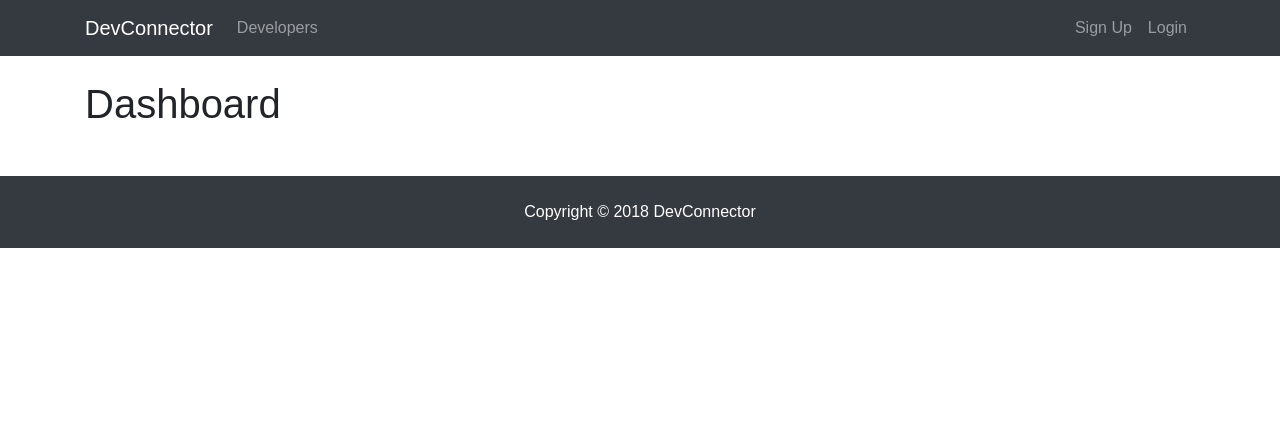
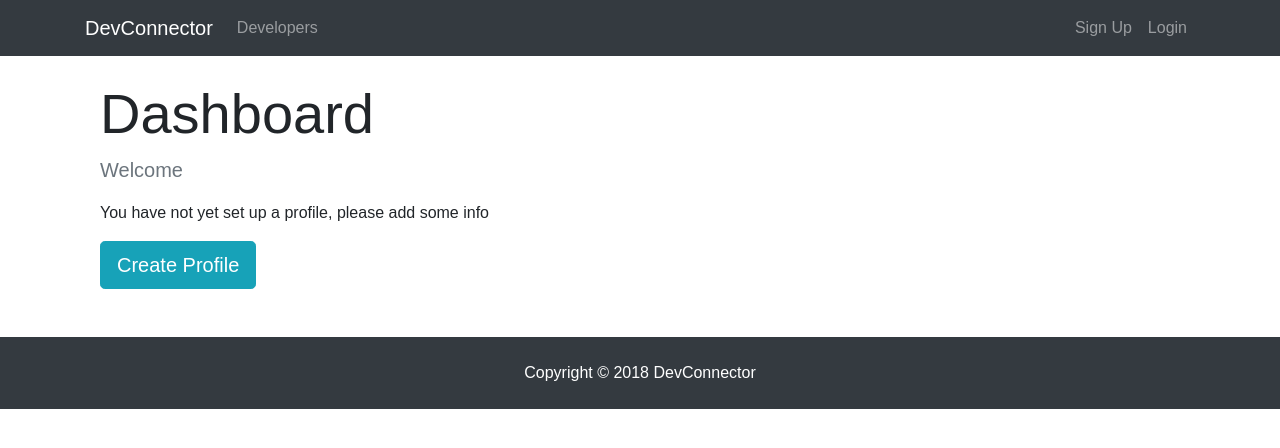
Before and after one commit to ivmilicevic/devconnector, a React (Create React App) app in the folder client/: page /dashboard in a window 1280 px wide. Shown: the top 448 px of the page. Built offline with nearby package versions, Linux system fonts and the light colour scheme; no server answers.

Commit message:
Dashboard setup - basics for showing, editing and creating profile

```diff
--- /dev/null
+++ b/client/src/components/common/Spinner.js
@@ -0,0 +1,12 @@
+import React from 'react';
+import spinner from './spinner.gif';
+
+export default () => {
+    return (
+        <div>
+            <img src={spinner}
+                alt="Loading..."
+                style={{ width: '200px', margin: 'auto', display: 'block' }} />
+        </div>
+    )
+}
--- a/client/src/components/dashboard/Dashboard.js
+++ b/client/src/components/dashboard/Dashboard.js
@@ -2,6 +2,8 @@
 import { connect } from 'react-redux';
 import PropTypes from 'prop-types';
 import { getCurrentProfile } from '../../actions/profileActions';
+import Spinner from '../common/Spinner';
+import { Link } from 'react-router-dom';
 
 class Dashboard extends Component {
     componentDidMount() {
@@ -10,12 +12,56 @@
 
 
     render() {
+        const { user } = this.props.auth;
+        const { profile, loading } = this.props.profile;
+
+        let dashboardContent;
+        if (profile === null || loading) {
+            dashboardContent = <Spinner />
+        }
+        else {
+            if (Object.keys(profile).length > 0) {
+                // Display profile if user has already created one
+                dashboardContent = <h4>TODO: Display profile</h4>
+            }
+            else {
+                // User doesn't have profile
+                dashboardContent = (
+                    <div>
+                        <p className="lead text-muted">
+                            Welcome {user.name}
+                        </p>
+                        <p>You have not yet set up a profile, please add some info</p>
+                        <Link to="/create-profile" className="btn btn-lg btn-info">Create Profile</Link>
+                    </div>
+                )
+            }
+        }
+
         return (
-            <div>
-                <h1>Dashboard</h1>
+            <div className="dashboard">
+                <div className="container">
+                    <div className="row">
+                        <div className="col-md-12">
+                            <h1 className="display-4">Dashboard</h1>
+                            {dashboardContent}
+                        </div>
+                    </div>
+                </div>
             </div>
         )
     }
 }
 
-export default connect(null, { getCurrentProfile })(Dashboard);
+Dashboard.propTypes = {
+    getCurrentProfile: PropTypes.func.isRequired,
+    auth: PropTypes.object.isRequired,
+    profile: PropTypes.object.isRequired
+}
+
+const mapStateToProps = state => ({
+    profile: state.profile,
+    auth: state.auth
+});
+
+export default connect(mapStateToProps, { getCurrentProfile })(Dashboard);
```
Also changed, not shown: client/src/components/common/spinner.gif (added).
